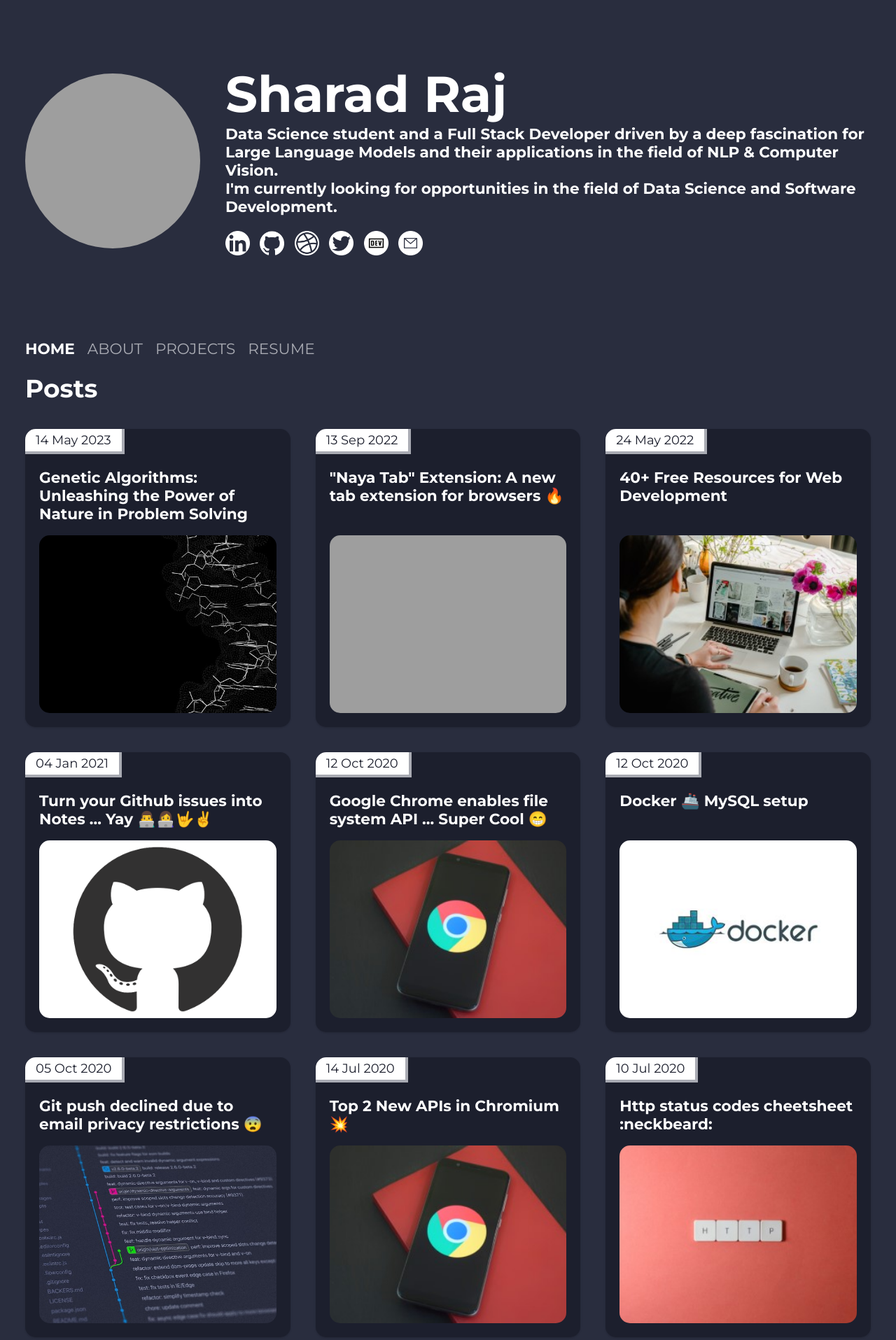
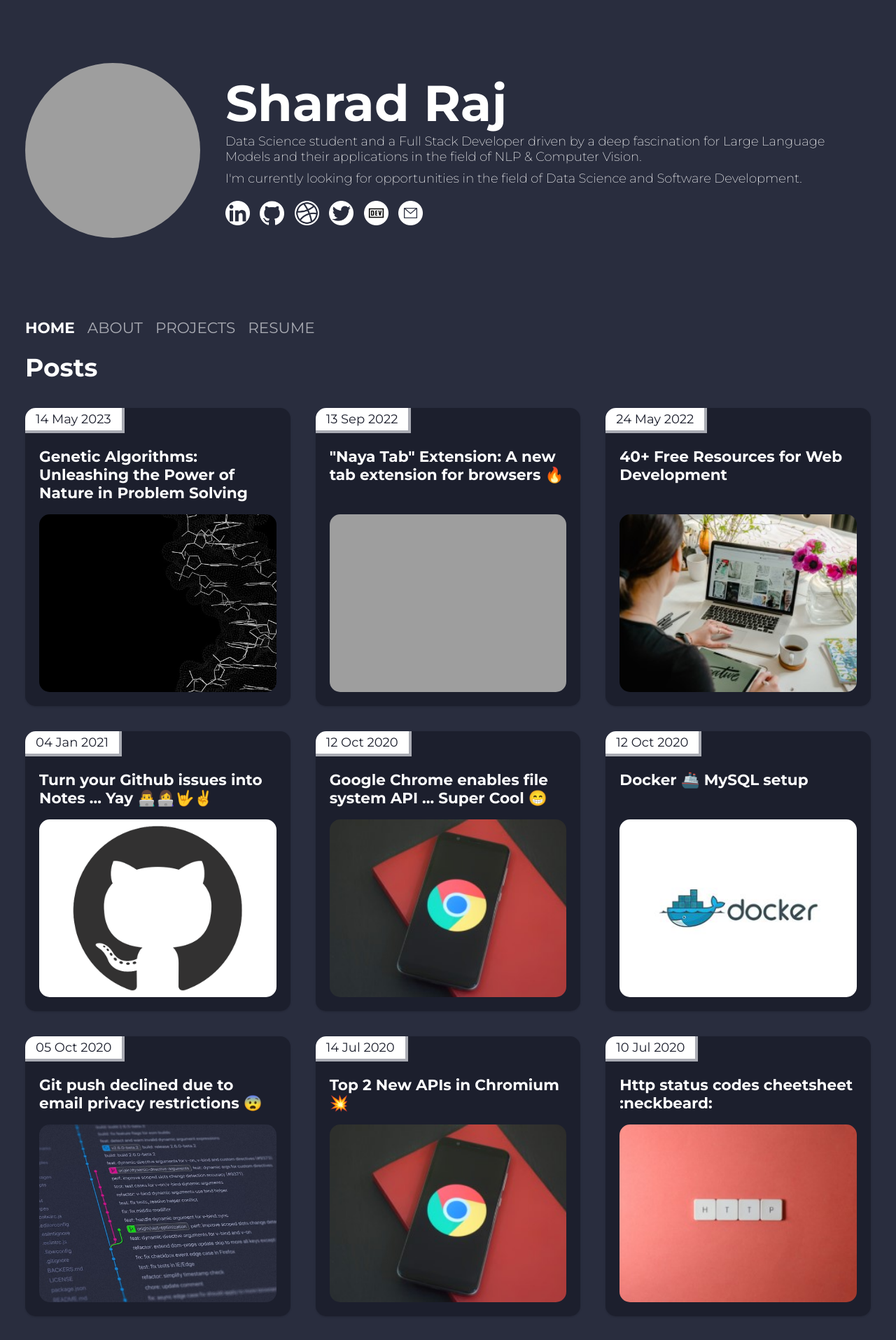
Before and after one commit to sharadcodes/sharadcodes.github.io, a Jekyll site: the page built from index.md, in a window 1280 px wide. Shown: the top 1915 px of the page at 70% size. Built offline with Jekyll 4.4.1, drawn with Linux system fonts in a browser that asks for light colours; nearby versions of some CDN libraries; emoji names are drawn with the system emoji font; grey boxes are pictures that could not be loaded.

Commit message:
Add styles

```diff
--- a/assets/css/main.css
+++ b/assets/css/main.css
@@ -67,8 +67,14 @@ header .bio .owner-name {
 }
 
 header .desc {
-  font-size: 1.2rem;
-  font-weight: bolder;
+  font-size: 1rem;
+  font-weight: lighter;
+  display: flex;
+  flex-direction: column;
+  justify-content: center;
+  align-items: flex-start;
+  gap: 0.5rem;
+  /* font-style: italic; */
 }
 
 header .sub-desc {
```
